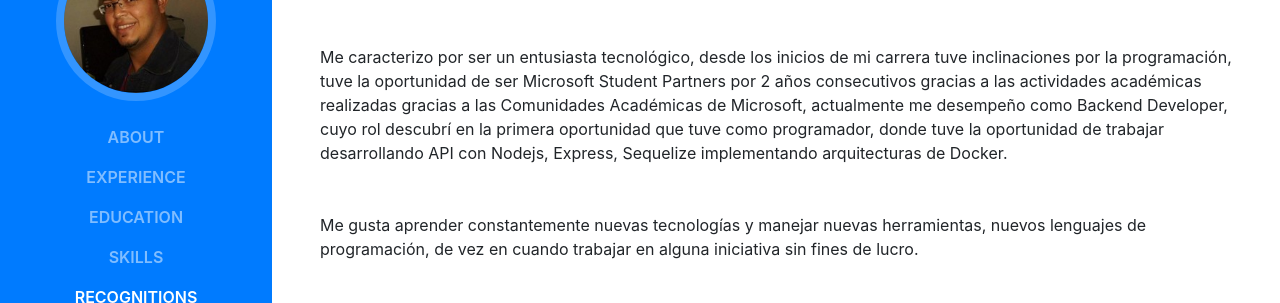
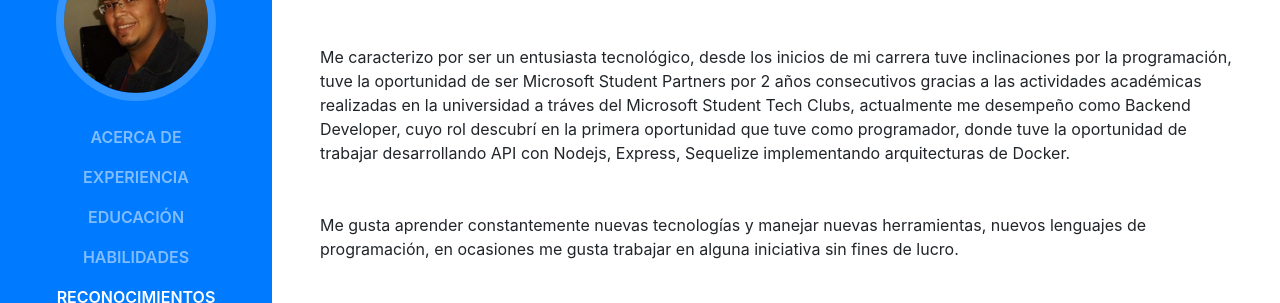
Before and after one commit to migueljalvarez/cv-page, a website with bundled scripts: page index.html in a window 1280 px wide. Shown: the part 275-578 px from the top of the page. Built offline with nearby package versions, Linux system fonts and the light colour scheme; a web font is replaced by a local one.

Commit message:
fix lenguaje  en html

```diff
--- a/index.html
+++ b/index.html
@@ -8,7 +8,7 @@
     <meta name="description" content="">
     <meta name="author" content="">
 
-    <title>Resume - Miguel Alvarez</title>
+    <title>Resumen - Miguel Alvarez</title>
 
     <!-- Bootstrap core CSS -->
     <link href="vendor/bootstrap/css/bootstrap.min.css" rel="stylesheet">
@@ -40,19 +40,19 @@
       <div class="collapse navbar-collapse" id="navbarSupportedContent">
         <ul class="navbar-nav">
           <li class="nav-item">
-            <a class="nav-link js-scroll-trigger" href="#about">About</a>
+            <a class="nav-link js-scroll-trigger" href="#about">Acerca de</a>
           </li>
           <li class="nav-item">
-            <a class="nav-link js-scroll-trigger" href="#experience">Experience</a>
+            <a class="nav-link js-scroll-trigger" href="#experience">Experiencia</a>
           </li>
           <li class="nav-item">
-            <a class="nav-link js-scroll-trigger" href="#education">Education</a>
+            <a class="nav-link js-scroll-trigger" href="#education">Educación</a>
           </li>
           <li class="nav-item">
-            <a class="nav-link js-scroll-trigger" href="#skills">Skills</a>
+            <a class="nav-link js-scroll-trigger" href="#skills">Habilidades</a>
           </li>
           <li class="nav-item">
-            <a class="nav-link js-scroll-trigger" href="#awards">Recognitions</a>
+            <a class="nav-link js-scroll-trigger" href="#awards">Reconocimientos</a>
           </li>
         </ul>
       </div>
@@ -69,10 +69,10 @@
             <a href="mailto:ing.migueljalvarez.com">ing.migueljalvarez@gmail.com</a>
           </div>
           <p class="mb-5">
-              Me caracterizo por ser un entusiasta tecnológico, desde los inicios de mi carrera tuve inclinaciones por la programación, tuve la oportunidad de ser Microsoft Student Partners por 2 años consecutivos gracias a las actividades académicas realizadas gracias a las Comunidades Académicas de Microsoft,  actualmente me desempeño como Backend Developer, cuyo rol descubrí en la primera oportunidad que tuve como programador, donde tuve la oportunidad de trabajar desarrollando API con Nodejs, Express, Sequelize implementando arquitecturas de Docker.
+              Me caracterizo por ser un entusiasta tecnológico, desde los inicios de mi carrera tuve inclinaciones por la programación, tuve la oportunidad de ser Microsoft Student Partners por 2 años consecutivos gracias a las actividades académicas realizadas en la universidad a tráves del Microsoft Student Tech Clubs, actualmente me desempeño como Backend Developer, cuyo rol descubrí en la primera oportunidad que tuve como programador, donde tuve la oportunidad de trabajar desarrollando API con Nodejs, Express, Sequelize implementando arquitecturas de Docker.
           </p>
           <p class="mb-5">
-              Me gusta aprender constantemente nuevas tecnologías y manejar nuevas herramientas, nuevos lenguajes de programación, de vez en cuando trabajar en alguna iniciativa sin fines de lucro.
+              Me gusta aprender constantemente nuevas tecnologías y manejar nuevas herramientas, nuevos lenguajes de programación, en ocasiones me gusta trabajar en alguna iniciativa sin fines de lucro.
           </p>
           <ul class="list-inline list-social-icons mb-0">
             <li class="list-inline-item">
@@ -113,7 +113,7 @@
 
       <section class="resume-section p-3 p-lg-5 d-flex flex-column" id="experience">
         <div class="my-auto">
-          <h2 class="mb-5">Experience</h2>
+          <h2 class="mb-5">Experiencia</h2>
 
           <div class="resume-item d-flex flex-column flex-md-row mb-5">
             <div class="resume-content mr-auto">
@@ -148,7 +148,7 @@
 
       <section class="resume-section p-3 p-lg-5 d-flex flex-column" id="education">
         <div class="my-auto">
-          <h2 class="mb-5">Education</h2>
+          <h2 class="mb-5">Educación</h2>
 
           <div class="resume-item d-flex flex-column flex-md-row mb-5">
             <div class="resume-content mr-auto">
@@ -165,7 +165,7 @@
 
       <section class="resume-section p-3 p-lg-5 d-flex flex-column" id="skills">
         <div class="my-auto">
-          <h2 class="mb-5">Skills</h2>
+          <h2 class="mb-5">Habilidades</h2>
 
           <div class="subheading mb-3">Programming Languages and Tools</div>
           <ul class="list-inline list-icons">
@@ -220,7 +220,7 @@
 
       <section class="resume-section p-3 p-lg-5 d-flex flex-column" id="awards">
         <div class="my-auto">
-          <h2 class="mb-5">Recognitions and Certifications</h2>
+          <h2 class="mb-5">Reconocimientos</h2>
           <ul class="fa-ul mb-0">
             <li>
               <i class="fa-li fa fa-trophy text-warning"></i>
```
